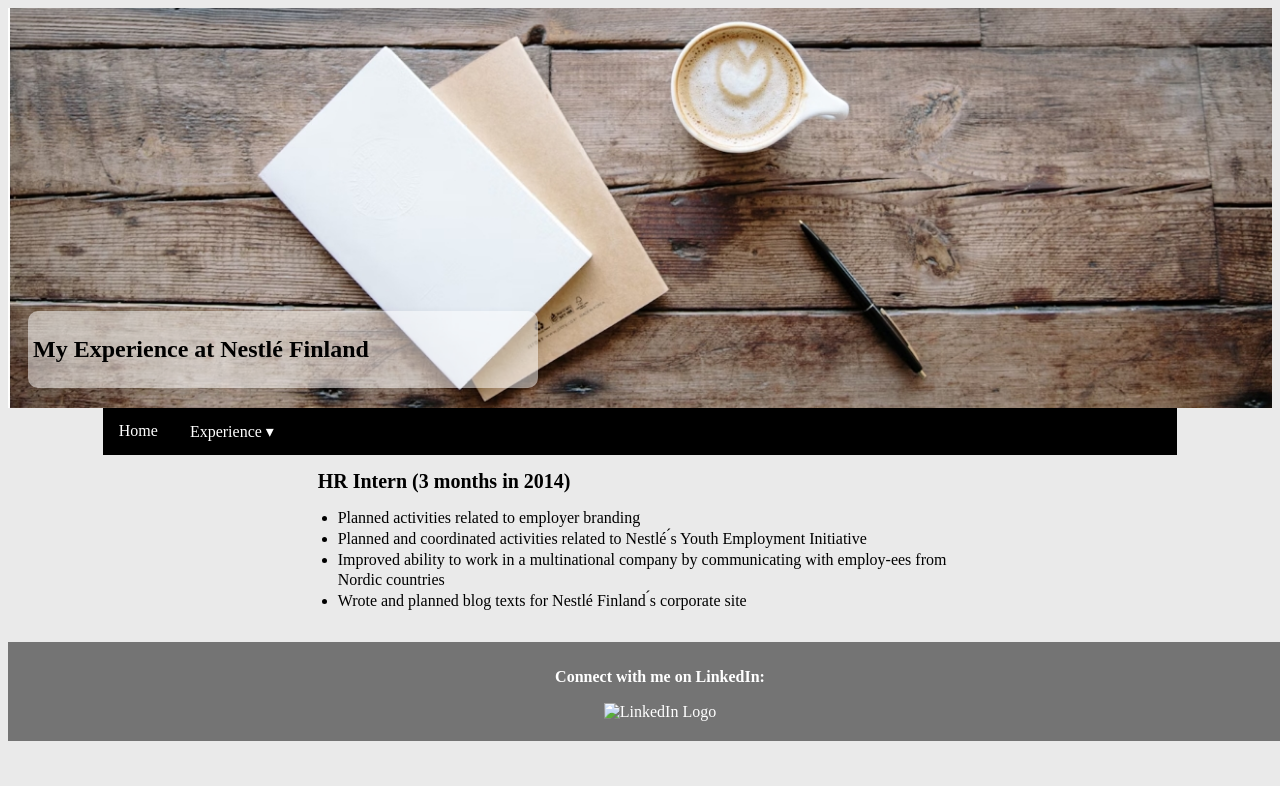
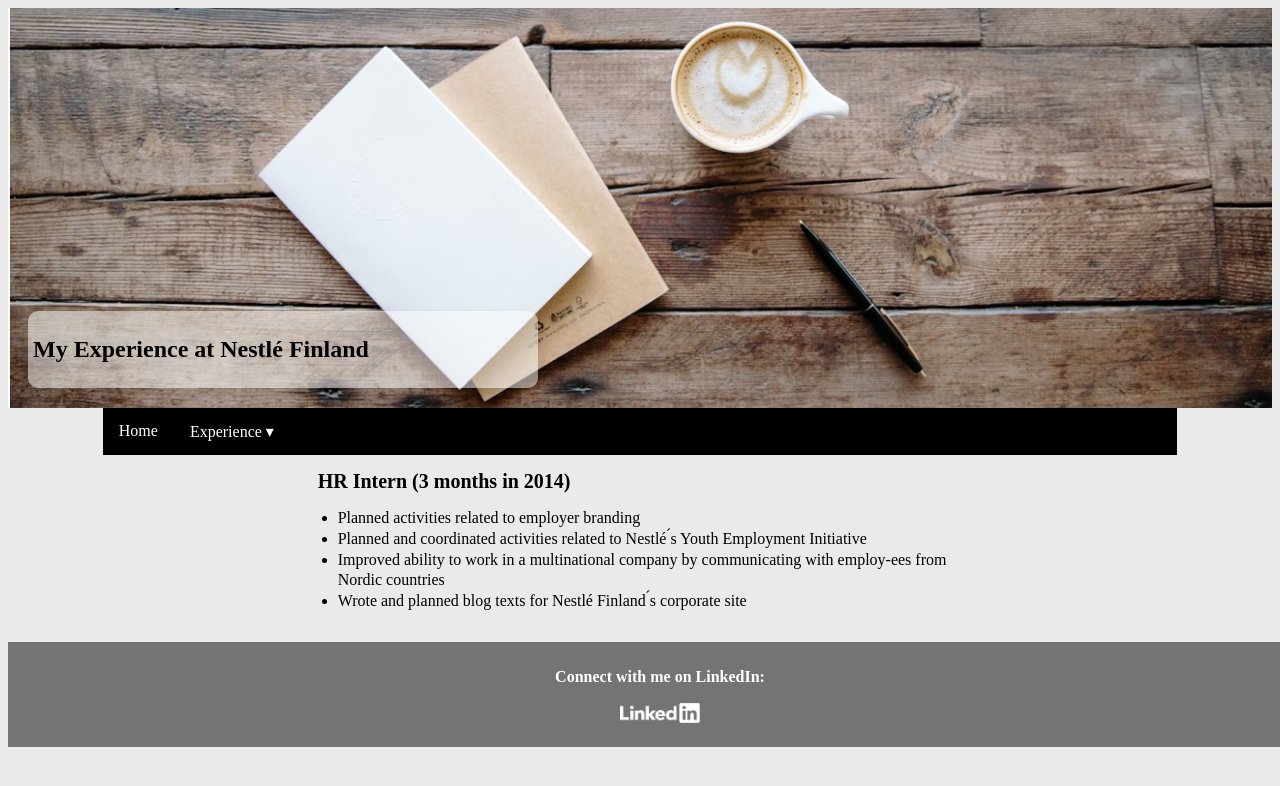
Before and after one commit to emiliaholopainen/CV, a plain HTML site: page Experience-NestléFinland.html in a window 1280 px wide. Shown: the top 786 px of the page. Drawn offline with Linux system fonts and the light colour scheme.

Commit message:
Add files via upload

```diff
--- a/Experience-NestléFinland.html
+++ b/Experience-NestléFinland.html
@@ -42,7 +42,7 @@
       <footer class="footer2">
         <p>Connect with me on LinkedIn:</p>
         <a href="https://www.linkedin.com/in/emilia-holopainen-8aa82036/" target="_blank">
-        <img src="Linkedin white.png" alt="LinkedIn Logo" class="social-icon">
+        <img src="Linkedinwhite.png" alt="LinkedIn Logo" class="social-icon">
         </a>
     </footer>
 
```
Also changed, not shown: Experience-FulbrightFinlandFoundation.html (+1 -1 lines), Experience-QlikTechFinland.html (+1 -1 lines), Index.html (+0 -1 lines).
